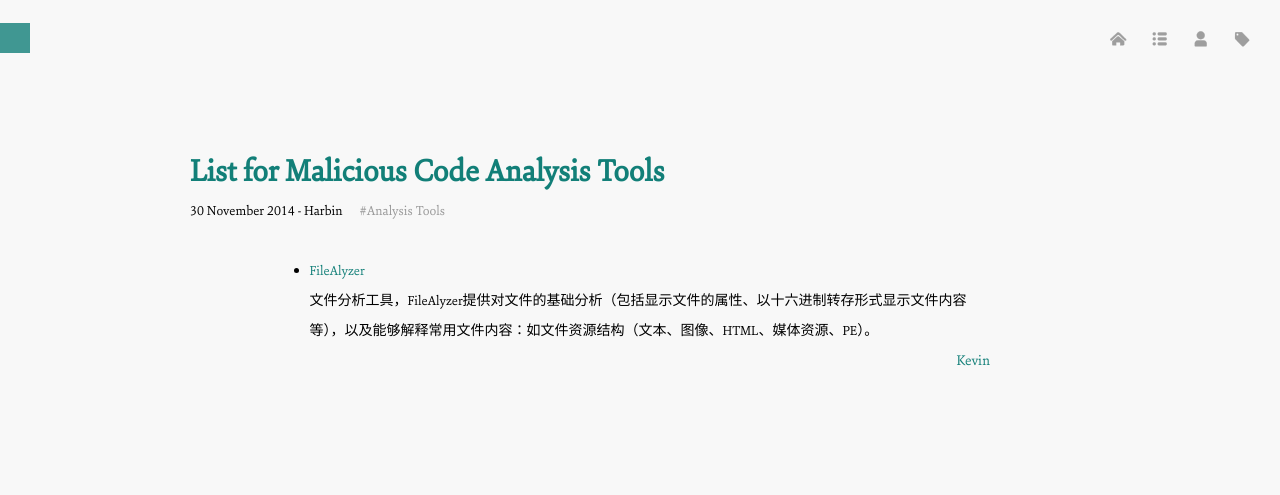
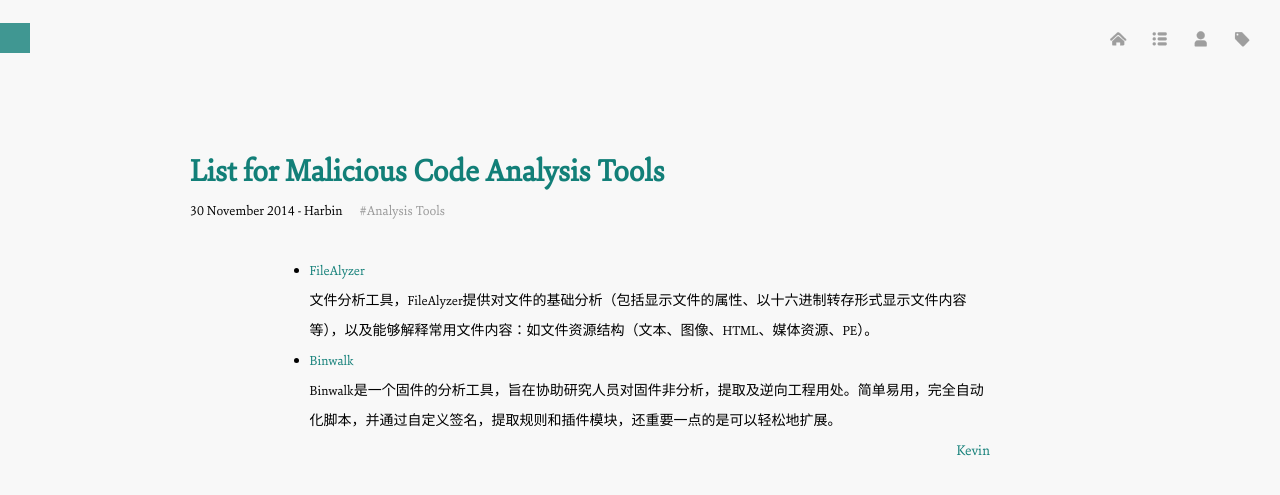
Before and after one commit to KevinIsCool/Kevin, a Jekyll site: the page built from _posts/tech/2014-11-30-List-for-Malicious-Code-Analysis-Tools.md, in a window 1280 px wide. Shown: the top 495 px of the page. Built offline with Jekyll 4.4.1, drawn with Linux system fonts in a browser that asks for light colours; Markdown is read by kramdown in place of the engine named in the settings; comment, search, counter and statistics services are not loaded.

Commit message:
modify tool lists

```diff
--- a/_posts/tech/2014-11-30-List-for-Malicious-Code-Analysis-Tools.md
+++ b/_posts/tech/2014-11-30-List-for-Malicious-Code-Analysis-Tools.md
@@ -10,3 +10,5 @@ excerpt: Harbin
 
 * [FileAlyzer](http://www.safer-networking.org/products/filealyzer/)
 文件分析工具，FileAlyzer提供对文件的基础分析（包括显示文件的属性、以十六进制转存形式显示文件内容等），以及能够解释常用文件内容：如文件资源结构（文本、图像、HTML、媒体资源、PE）。
+* [Binwalk](http://binwalk.org/)
+Binwalk是一个固件的分析工具，旨在协助研究人员对固件非分析，提取及逆向工程用处。简单易用，完全自动化脚本，并通过自定义签名，提取规则和插件模块，还重要一点的是可以轻松地扩展。
```
Also changed, not shown: 2 other files.
